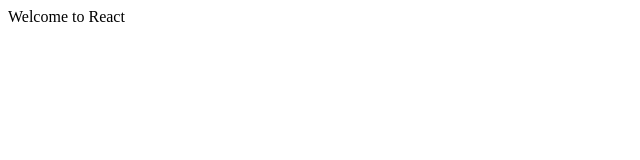
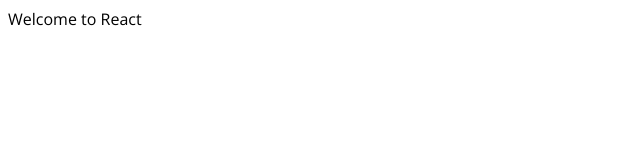
Before and after one commit to jardimfelipe/dws-blog, a React (Vite) app: page / in a window 1280 px wide. Shown: the top 160 px of the page, without its empty margins (0-640 px from the left). Built offline with nearby package versions, Linux system fonts and the light colour scheme.

Commit message:
style: add color variables and default fonts

```diff
--- a/src/index.css
+++ b/src/index.css
@@ -0,0 +1,31 @@
+@import url('https://fonts.googleapis.com/css2?family=Open+Sans:wght@400;700&display=swap');
+
+:root {
+	--dark-navy: #020318;
+	--midnight-blue: #060725;
+	--dark-indigo: #0B0E3A;
+
+	--primary-teal: #00BFC1;
+	--secondary-teal: #009598;
+	--dark-teal: #006C6E;
+
+	--primary-pink: #EF4C84;
+  --secondary-pink: #D31450;
+  --dark-pink: #8C1038;
+
+	--primary-blue: #5B7BC1;
+  --secondary-blue: #3559AA;
+  --dark-blue: #2C498A;
+
+	--light-gray-1: #F0F0F2;
+  --light-gray-2: #E0E2E6;
+  --light-gray-3: #C0C2C8;
+  --medium-gray-1: #9EA0A5;
+  --medium-gray-2: #7F8185;
+  --dark-gray-1: #5E5F63;
+  --dark-gray-2: #202122;
+}
+
+body {
+  font-family: 'Open Sans', sans-serif;
+}
```
